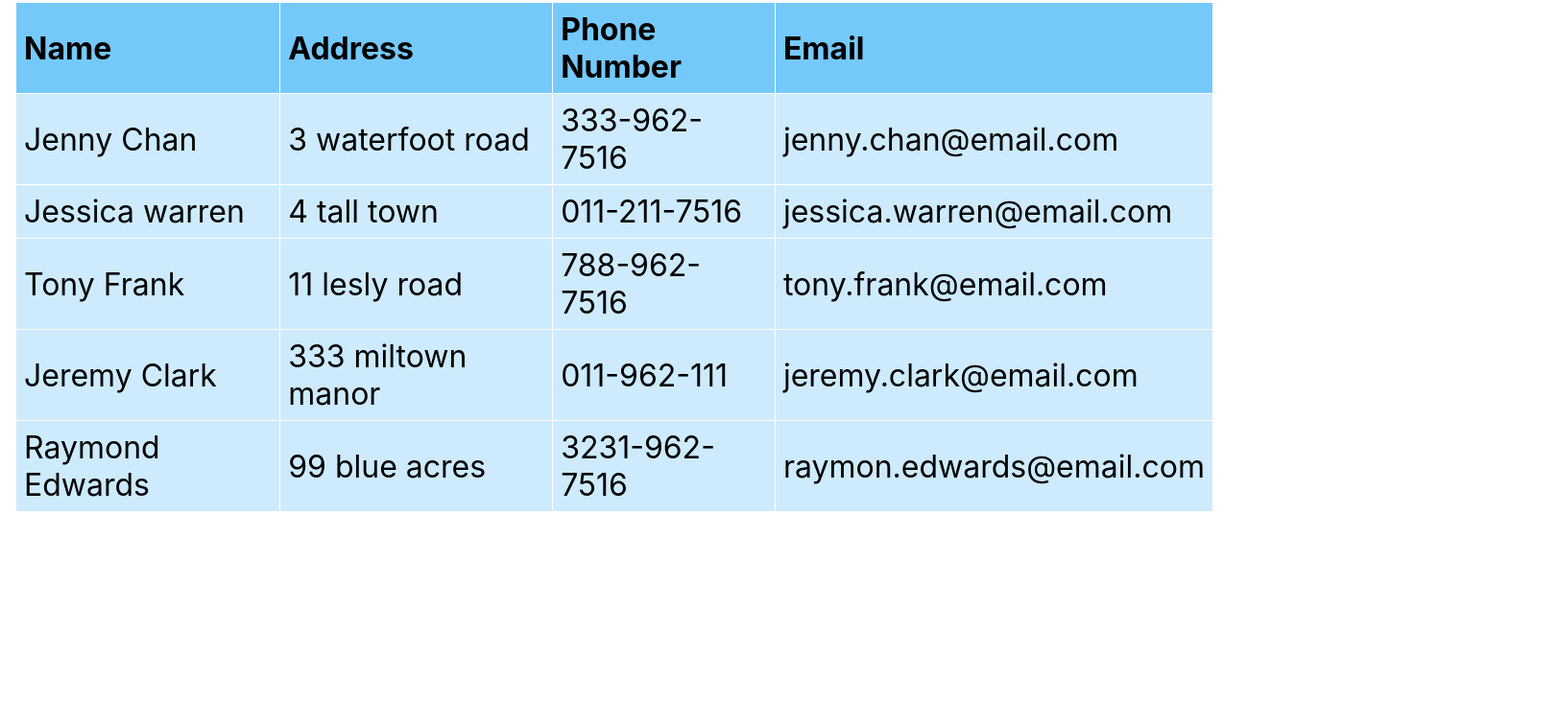
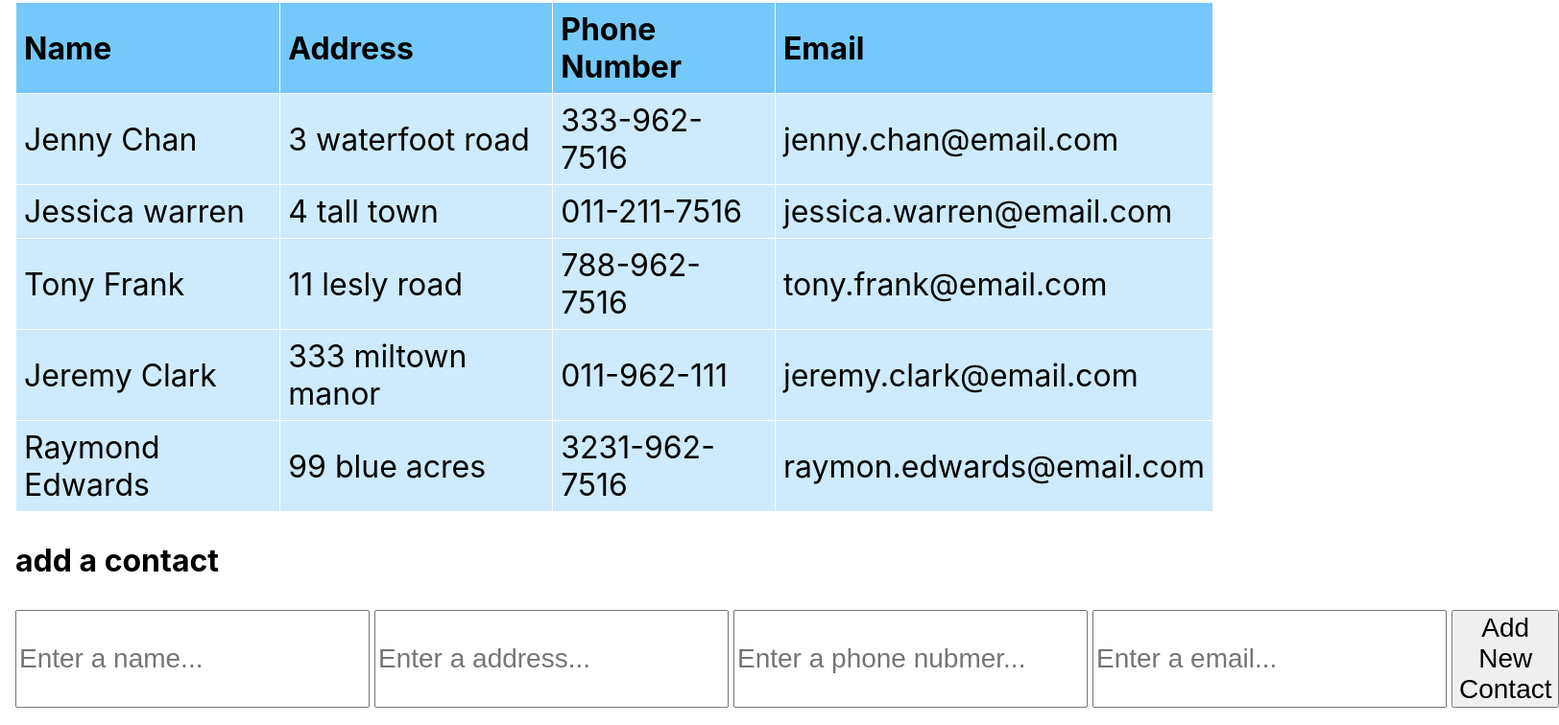
Before and after one commit to zhengryang/ReactJS, a React (Create React App) app in the folder react-table-tutorial-runthrough/: page / in a window 1280 px wide. Shown: the part 44-800 px from the top of the page at 96% size, 1624 px wide, since content can reach past the window. Built offline with nearby package versions, Linux system fonts and the light colour scheme.

Commit message:
update form data when user enter value

```diff
--- a/react-table-tutorial-runthrough/src/App.js
+++ b/react-table-tutorial-runthrough/src/App.js
@@ -6,6 +6,32 @@ import data from "./mock-data.json";
 function App() {
 
   const [contacts, setContacts] = useState(data);
+  // send form data . follows are name = "fullName" so on.
+  const [addFormData, setAddFormData] = useState({
+     fullName: '',
+     address: '',
+     phoneNumber: '',
+     email: ''
+  });
+
+  const handleAddFormData =(event) => {
+    event.preventDefault();
+    // this is getting 'name' attribute in <input>
+    const fieldName = event.target.getAttribute('name');
+    // console.log(fieldName)
+    // get the value of name attribute
+    const fieldValue = event.target.value;
+    // console.log(fieldValue)
+    // get copy of existing form data
+    const newFormData = {...addFormData};
+
+    // use new data from input in new form
+    // since newForm is an object
+    // so we use given attribute to get given key
+    newFormData[fieldName] = fieldValue;
+
+    setAddFormData(newFormData);
+  }
 
   return (
     <div className="app-container">
@@ -30,12 +56,40 @@ function App() {
               <td>{contact.email}</td>
             </tr>
           ))}
-
-
         </tbody>
-
-
       </table>
+      <h1>add a contact</h1>
+      <form>
+            <input
+              type="text"
+              name = "fullName"
+              required = "required"
+              placeholder='Enter a name...'
+              onChange={handleAddFormData}
+            ></input>
+            <input
+              type="text"
+              name = "address"
+              required = "required"
+              placeholder='Enter a address...'
+              onChange={handleAddFormData}
+            ></input>
+            <input
+              type="text"
+              name = "phoneNumber"
+              required = "required"
+              placeholder='Enter a phone nubmer...'
+              onChange={handleAddFormData}
+            ></input>
+            <input
+              type="text"
+              name = "email"
+              required = "required"
+              placeholder='Enter a email...'
+              onChange={handleAddFormData}
+            ></input>
+            <button type="submit" >Add New Contact</button>
+      </form>
     </div>
   );
 }
```
